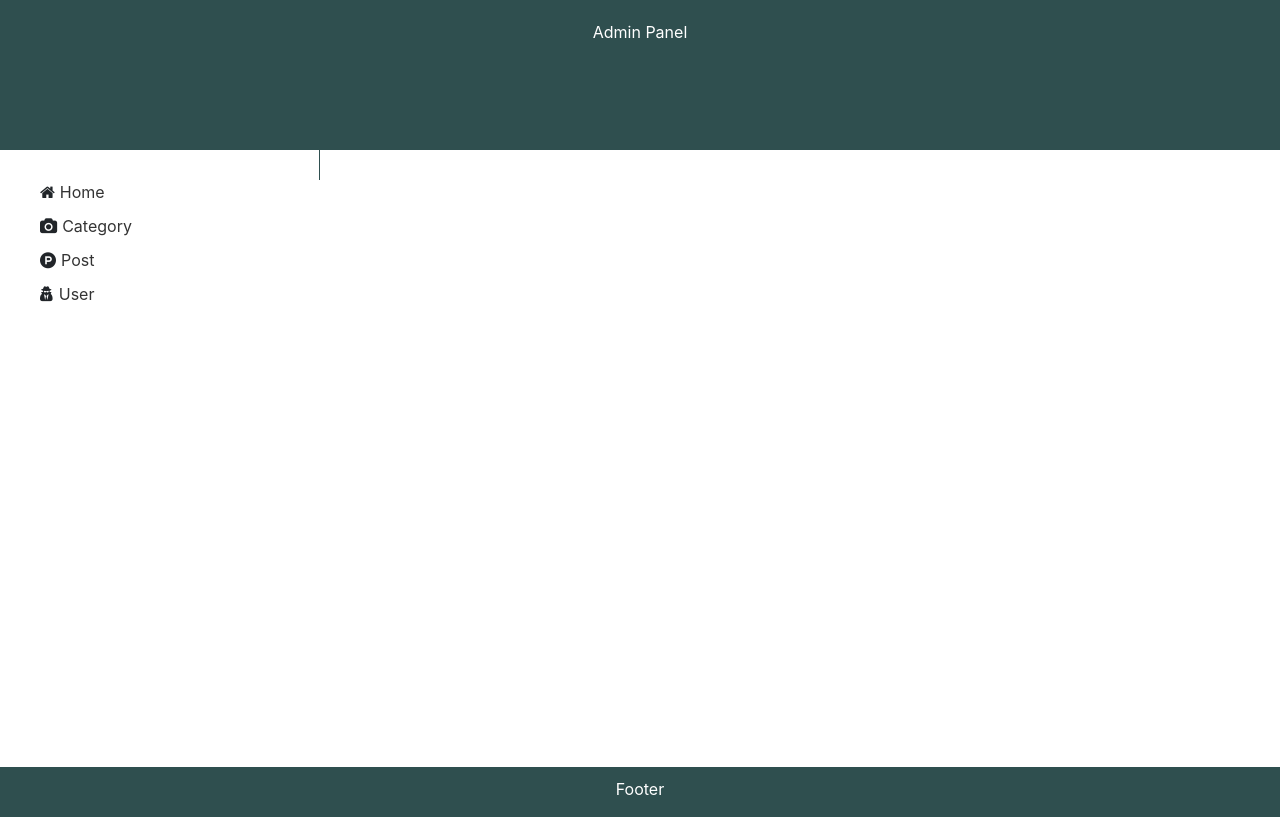
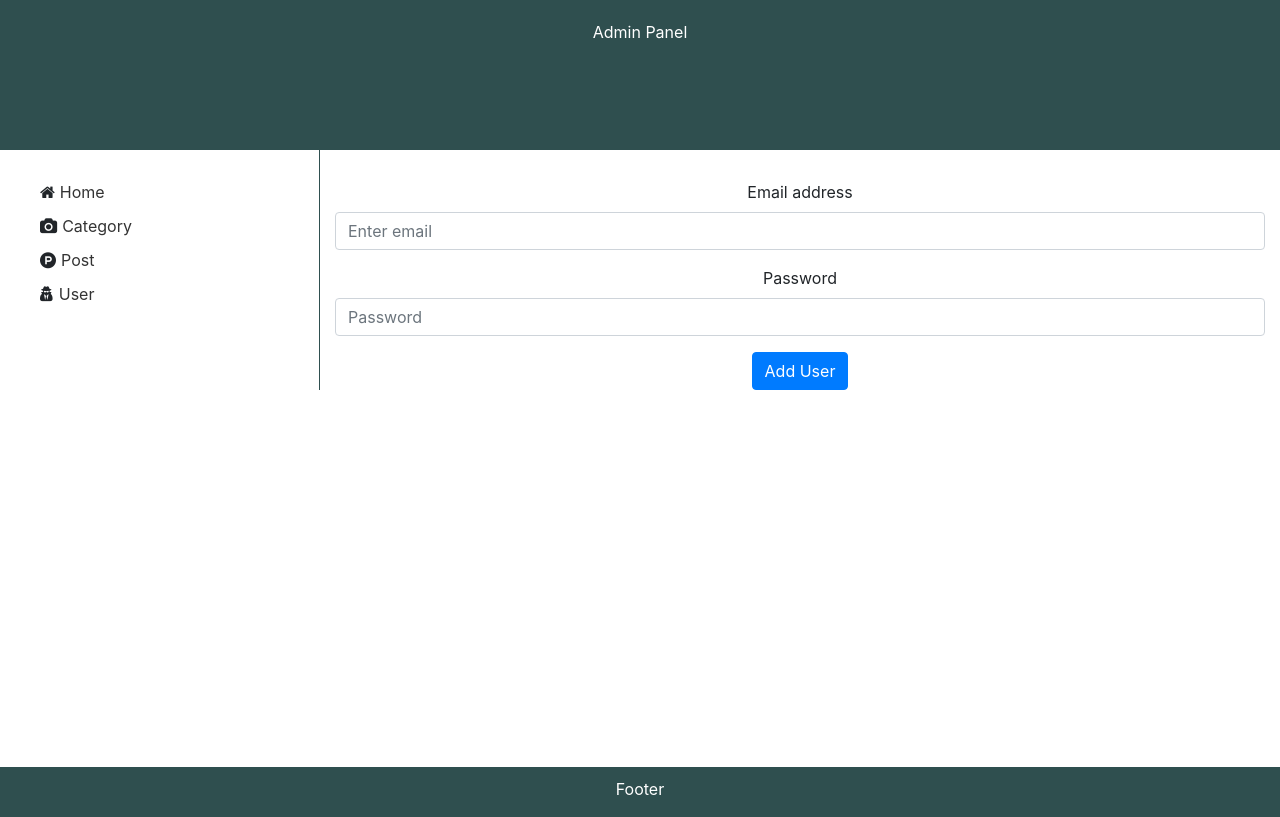
Before and after one commit to longpq18/admin, a React (Create React App) app: page /add_user in a window 1280 px wide. Built offline with nearby package versions, Linux system fonts and the light colour scheme.

Commit message:
add user

```diff
--- a/src/router/Router.js
+++ b/src/router/Router.js
@@ -5,6 +5,7 @@ import Home from '../screens/home/Home'
 import Category from '../screens/category/Category'
 import Post from '../screens/post/Post'
 import User from '../screens/user/User'
+import AddUser from '../screens/user/AddUser'
 
 
 const Router = () => (
@@ -14,6 +15,7 @@ const Router = () => (
       <Route path='/cat' component={Category} />
       <Route path='/post' component={Post} />
       <Route path='/user' component={User} />
+      <Route path='/add_user' component={AddUser} />
     </Switch>
   </main>
 )
--- a/src/screens/user/AddUser.js
+++ b/src/screens/user/AddUser.js
@@ -1,7 +1,23 @@
 import React, {Component} from 'react'
+import {connect} from 'react-redux'
+import {bindActionCreators} from 'redux'
+import * as actions from '../../redux/actions/user'
 import Form from './Form'
 
-export default class AddUser extends Component {
+class AddUser extends Component {
+  constructor(props) {
+    super(props)
+
+    this.state = {
+      email: '',
+      password: ''
+    }
+
+    this._handleChangeEmail = this._handleChangeEmail.bind(this);
+    this._handleChangePassword = this._handleChangePassword.bind(this);
+    this._handleAddUser = this._handleAddUser.bind(this);
+  }
+
   render() {
     return(
       <div>
@@ -9,10 +25,42 @@ export default class AddUser extends Component {
             formId='form-add-user'
             emailId='add-email'
             passwordId='add-password'
-            buttonName='Add'
-            {...this.props}
+            buttonName='Add User'
+            formSubmit={this._handleAddUser}
+            // valueEmail={this.state.email}
+            onChangeEmail={ this._handleChangeEmail }
+            // valuePassword={this.state.password}
+            onChangePassword={ this._handleChangePassword }
         />
       </div>
     )
   }
+
+  _handleChangeEmail(event) {
+   this.setState({email: event.target.value});
+ }
+
+ _handleChangePassword(event) {
+  this.setState({password: event.target.value});
 }
+
+  _handleAddUser(event) {
+      event.preventDefault();
+
+      console.log('this.state.email: ', this.state.email)
+      console.log('this.state.password: ', this.state.password)
+  }
+
+}
+
+function mapStateToProps(state) {
+    return {
+      user: state.user
+    }
+}
+
+function mapDispatchToProps(dispatch) {
+  return {actions: bindActionCreators(actions, dispatch)}
+}
+
+export default connect(mapStateToProps, mapDispatchToProps)(AddUser);
--- a/src/screens/user/Form.js
+++ b/src/screens/user/Form.js
@@ -4,19 +4,32 @@ class Form extends Component {
   render() {
     return(
       <div>
-        <form id={this.props.formId}>
-            <div class="form-group">
-              <label for="exampleInputEmail1">Email address</label>
-              <input type="email" class="form-control" id={this.props.emailId} aria-describedby="emailHelp" placeholder="Enter email">
-              <small id="emailHelp" class="form-text text-muted"></small>
+         <form id={this.props.formId} onSubmit={this.props.formSubmit}>
+            <div className="form-group">
+              <label>Email address</label>
+              <input  type="email"
+                      className="form-control"
+                      id={this.props.emailId}
+                      aria-describedby="emailHelp"
+                      placeholder="Enter email"
+                      onChange={this.props.onChangeEmail}
+                      value={this.props.valueEmail}
+              />
+              <small id="emailHelp" className="form-text text-muted"></small>
             </div>
 
-            <div class="form-group">
-              <label for="exampleInputPassword1">Password</label>
-              <input type="password" class="form-control" id={this.props.passwordId} placeholder="Password">
+            <div className="form-group">
+              <label>Password</label>
+              <input  type="password"
+                      className="form-control"
+                      id={this.props.passwordId}
+                      placeholder="Password"
+                      onChange={this.props.onChangePassword}
+                      value={this.props.valuePassword}
+              />
             </div>
 
-            <button type="submit" class="btn btn-primary">{this.props.buttonName}</button>
+            <button type="submit" className="btn btn-primary">{this.props.buttonName}</button>
           </form>
       </div>
     )
@@ -27,7 +40,10 @@ Form.defaultProp = {
   formId: '',
   emailId: '',
   passwordId: '',
-  buttonName: 'Submit'
+  buttonName: 'Submit',
+  valueEmail: '',
+  valuePassword: '',
+  formSubmit:() => {}
 }
 
 export default Form
--- a/src/screens/user/User.js
+++ b/src/screens/user/User.js
@@ -28,7 +28,7 @@ class User extends Component {
                   <th scope="col">Password</th>
                   <th scope="col">Status</th>
                   <th scope="col"></th>
-                  <th scope="col"><a href="#">Add</a></th>
+                  <th scope="col"><a href="/add_user">Add</a></th>
                 </tr>
               </thead>
 
```
